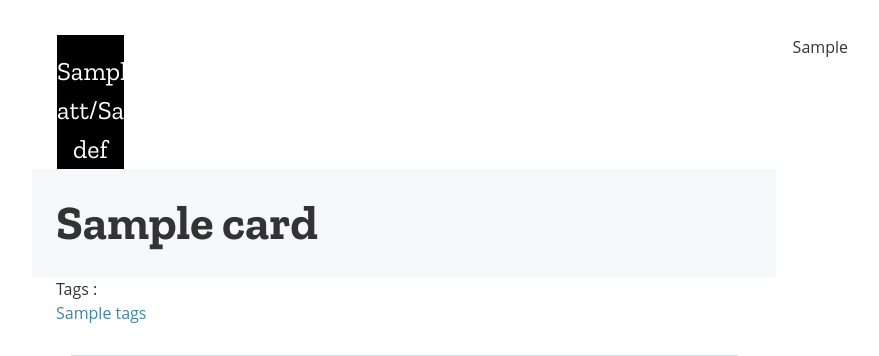
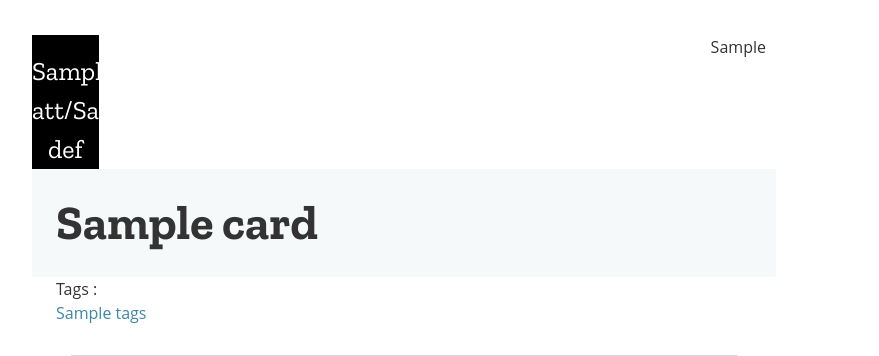
Before and after one commit to damoebius/cow-card-builder, a Node project: template www/views/card.mustache in a window 1280 px wide. Shown: the top 356 px of the page, without its empty margins (3-882 px from the left). Run offline with Node 20 templates, Linux system fonts and the light colour scheme; the template is opened without the code that fills it: most values are stand-ins (such as "Sample title", 1, 10 or a date in 2020); grey boxes marked "Sample" are stand-in pictures; some web fonts are replaced.

```diff
--- a/www/views/card.mustache
+++ b/www/views/card.mustache
@@ -12,12 +12,11 @@
     body {
         width:816px;
         height:1110px;
-        margin: 35px 35px 35px 35px;
     }
     .main {
         width:744px;
         height:1040px;
-
+        padding: 0px 0px 0px 35px;
     }
     .cost{
         width:48px;
@@ -49,9 +48,15 @@
         font-size: 26px;
       }
 
+      .headm {
+        width: 744px;
+        padding-top: 35px;
+        margin-left:10px;
+      }
+
 </style>
 <body>
-    <header id="main-header" class="header-main">
+    <header id="main-header" class="header-main headm">
         <div class="nav-toolbox-wrapper">
             {{#card.att}}
             <div class="power">{{card.att}}/{{card.def}}</div>
```
